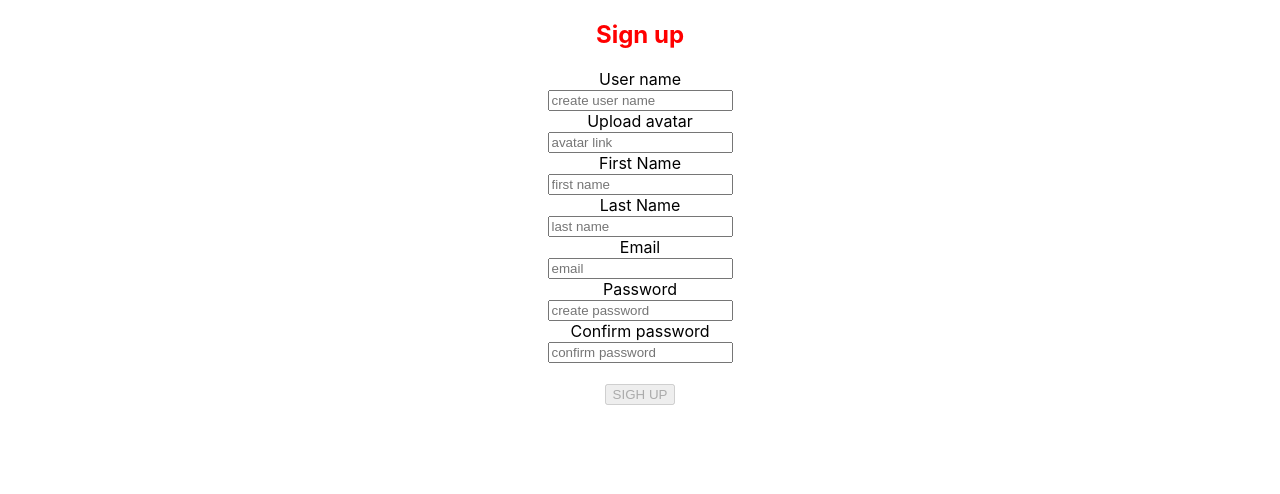
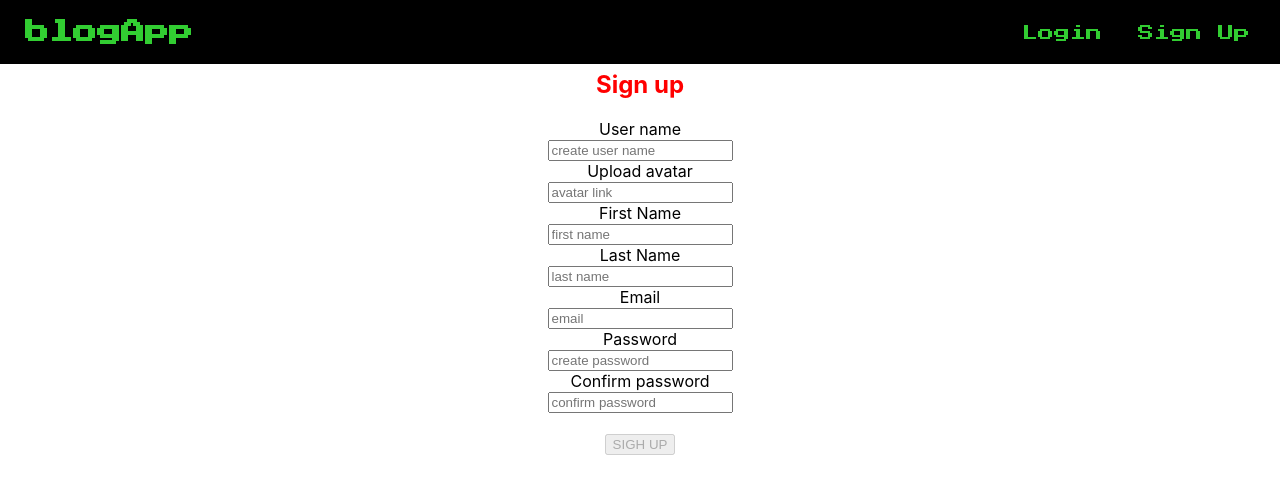
Before and after one commit to ImmanuelCurrah/group-crud, a React (Create React App) app in the folder blog-group-exe/: page /signup in a window 1280 px wide. Shown: the top 494 px of the page. Built offline with nearby package versions, Linux system fonts and the light colour scheme; no server answers.

Commit message:
fixed the mystery of the navbar!

```diff
--- a/blog-group-exe/src/components/layout/Layout.jsx
+++ b/blog-group-exe/src/components/layout/Layout.jsx
@@ -1,12 +1,13 @@
 // Laura
 import "./Layout.module.css";
 import NavBar from "../../UI/navbar/NavBar";
+import classes from "./Layout.module.css";
 
 const Layout = (props) => {
   return (
-    <div className="layout">
+    <div className={classes.layout}>
       <NavBar />
-      <div className="layout-children">{props.children}</div>
+      <div className={classes.layoutChildren}>{props.children}</div>
     </div>
   );
 };
--- a/blog-group-exe/src/components/layout/Layout.module.css
+++ b/blog-group-exe/src/components/layout/Layout.module.css
@@ -0,0 +1,9 @@
+.layout {
+  display: flex;
+  flex-direction: column;
+  justify-content: center;
+}
+
+.layoutChildren {
+  margin-top: 50px;
+}
--- a/blog-group-exe/src/components/signup/SignUp.jsx
+++ b/blog-group-exe/src/components/signup/SignUp.jsx
@@ -1,7 +1,8 @@
 import React, { useEffect, useState } from "react";
-import classes from "./SignUp.module.css";
 import { signUpHandler } from "../../services/apiConfig";
 import { existingUsersHandler } from "../../services/apiConfig";
+import Layout from "../layout/Layout";
+import classes from "./SignUp.module.css";
 
 export default function SignUp() {
   const [newUser, setNewUser] = useState({
@@ -59,7 +60,8 @@ export default function SignUp() {
   };
 
   return (
-    <div>
+    <Layout>
+      <div className={classes.container}>
         <form onSubmit={handleSubmit}>
           <h2 className={classes.title}>Sign up</h2>
           <h3>{validationMessage}</h3>
@@ -137,5 +139,6 @@ export default function SignUp() {
           <button disabled={!valid}>SIGH UP</button>
         </form>
       </div>
+    </Layout>
   );
 }
--- a/blog-group-exe/src/screens/homePage/HomePage.jsx
+++ b/blog-group-exe/src/screens/homePage/HomePage.jsx
@@ -1,6 +1,7 @@
 // Laura added Layout to homepage
 import React from "react";
 import Layout from "../../components/layout/Layout";
+import SignUp from "../../components/signup/SignUp";
 
 export default function HomePage() {
   return (
```
Lines whose indentation alone changed are shown as unchanged.
